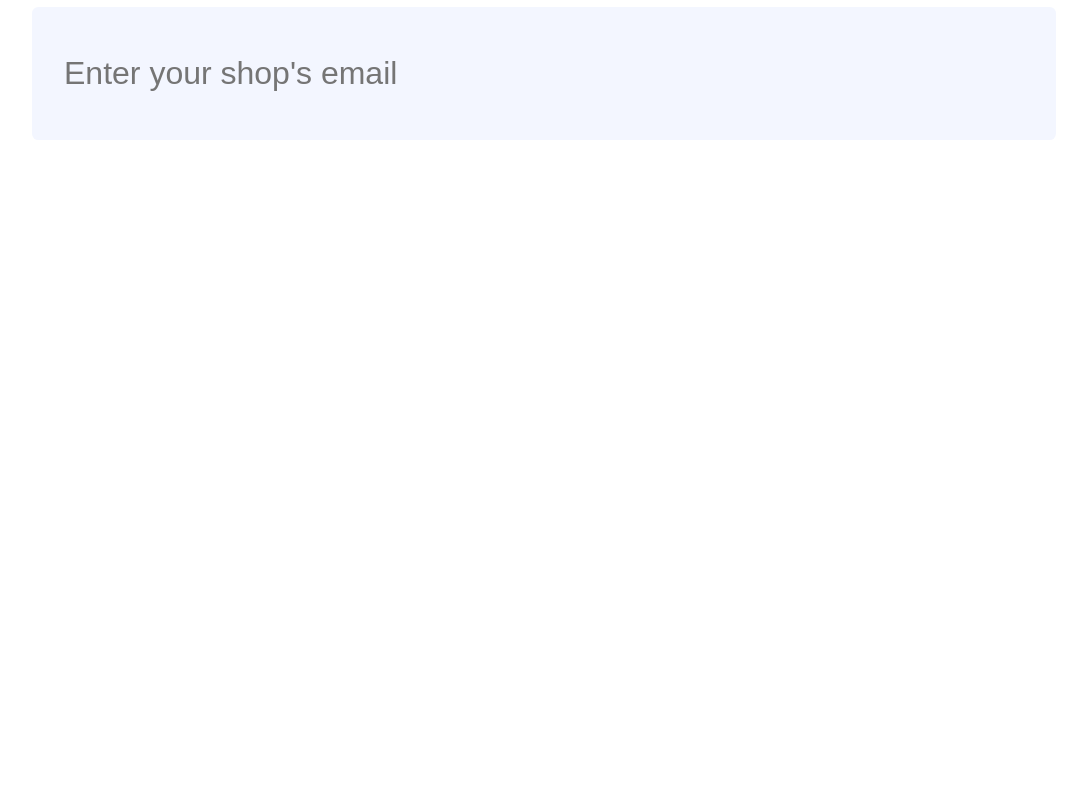
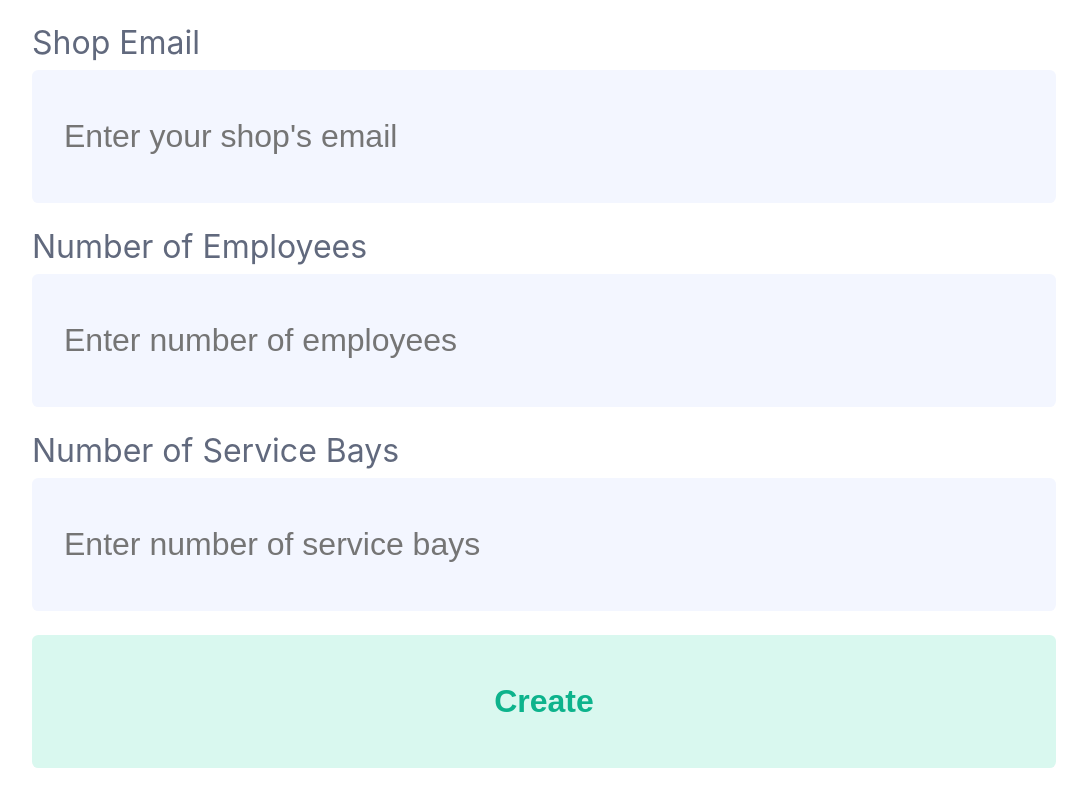
Before and after one commit to HKanwal/kapstone, a Next.js app in the folder src/next-app/: page /create-shop in a window 1280 px wide. Shown: the part 759-1559 px from the top of the page, without its empty margins (96-1183 px from the left). Before the commit the page ends 923 px from the top, so only its background shows below. Built offline with nearby package versions, Linux system fonts and the light colour scheme.

Commit message:
More fields in shop creation added

```diff
--- a/src/next-app/pages/create-shop.tsx
+++ b/src/next-app/pages/create-shop.tsx
@@ -1,26 +1,66 @@
 import type { NextPage } from "next";
+import { useState } from "react";
+import Button from "../components/Button";
 import FormField from "../components/FormField";
 import Header from "../components/Header";
 import styles from "../styles/CreateShopPage.module.css";
 
 const CreateShopPage: NextPage = () => {
+  const [name, setName] = useState("");
+  const [address, setAddress] = useState("");
+  const [phoneNumbers, setPhoneNumbers] = useState<string[]>([""]);
+  const [email, setEmail] = useState("");
+  const [employees, setEmployees] = useState("");
+  const [serviceBays, setServiceBays] = useState("");
+
   return (
     <div className={styles.container}>
       <Header goBackToHref="/login" title="Create New Shop" />
 
       <div className={styles.content}>
-        <div className={styles['shop-name-container']}>
-          <FormField name="Shop Name" placeholder="Enter your shop's name" required />
+        <div className={styles['field-container']}>
+          <FormField
+            name="Shop Name"
+            placeholder="Enter your shop's name"
+            onChange={(newVals) => setName(newVals[0])}
+            required />
         </div>
-        <div className={styles['shop-address-container']}>
-          <FormField name="Shop Address" placeholder="Enter your shop's address" required />
+        <div className={styles['field-container']}>
+          <FormField
+            name="Shop Address"
+            placeholder="Enter your shop's address"
+            onChange={(newVals) => setAddress(newVals[0])}
+            required />
         </div>
-        <div className={styles['shop-phones-container']}>
-          <FormField name="Shop Phone Number(s)" placeholder="Enter your shop's phone number" multi="Add phone number" />
+        <div className={styles['field-container']}>
+          <FormField
+            name="Shop Phone Number(s)"
+            placeholder="Enter your shop's phone number"
+            onChange={setPhoneNumbers}
+            multi="Add phone number" />
         </div>
-        <div className={styles['shop-email-container']}>
-          <FormField name="Shop Email" placeholder="Enter your shop's email" />
+        <div className={styles['field-container']}>
+          <FormField
+            name="Shop Email"
+            placeholder="Enter your shop's email"
+            onChange={(newVals) => setEmail(newVals[0])} />
         </div>
+        <div className={styles['field-container']}>
+          <FormField
+            name="Number of Employees"
+            placeholder="Enter number of employees"
+            onChange={(newVals) => setEmployees(newVals[0])} />
+        </div>
+        <div className={styles['field-container']}>
+          <FormField
+            name="Number of Service Bays"
+            placeholder="Enter number of service bays"
+            onChange={(newVals) => setServiceBays(newVals[0])} />
+        </div>
+        <Button
+          title="Create"
+          disabled={name.length < 1 || address.length < 1}
+          width="80%" />
       </div>
     </div>
   );
--- a/src/next-app/styles/CreateShopPage.module.css
+++ b/src/next-app/styles/CreateShopPage.module.css
@@ -11,25 +11,11 @@
   justify-content: center;
   flex-direction: column;
   width: 100%;
-  height: 100%;
+  padding-top: 4vh;
+  padding-bottom: 4vh;
 }
 
-.shop-name-container {
+.field-container {
   width: 80%;
   padding-bottom: 3vh;
 }
-
-.shop-address-container {
-  width: 80%;
-  padding-bottom: 3vh;
-}
-
-.shop-phones-container {
-  width: 80%;
-  padding-bottom: 3vh;
-}
-
-.shop-email-container {
-  width: 80%;
-  padding-bottom: 3vh;
-}
```
